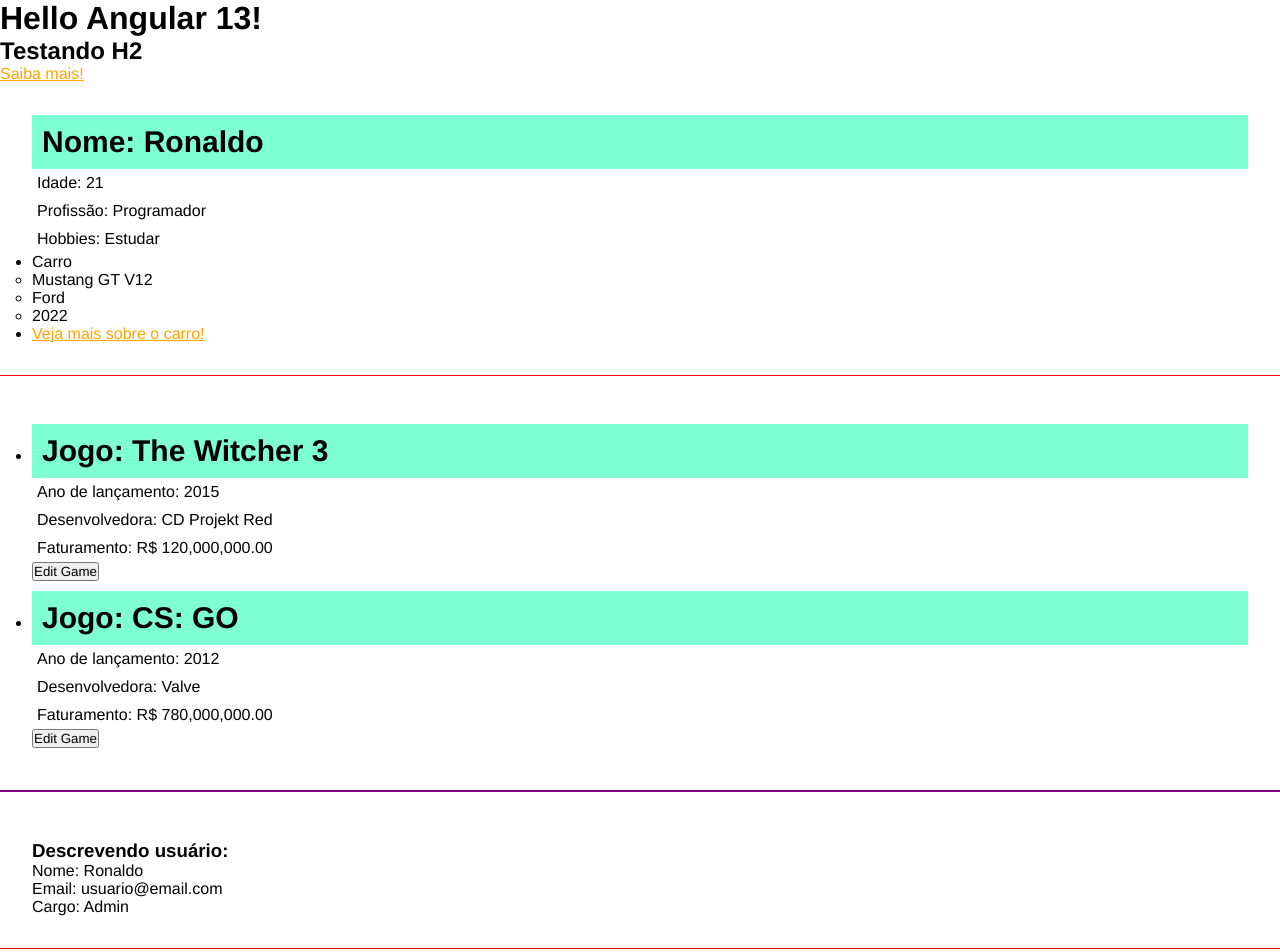
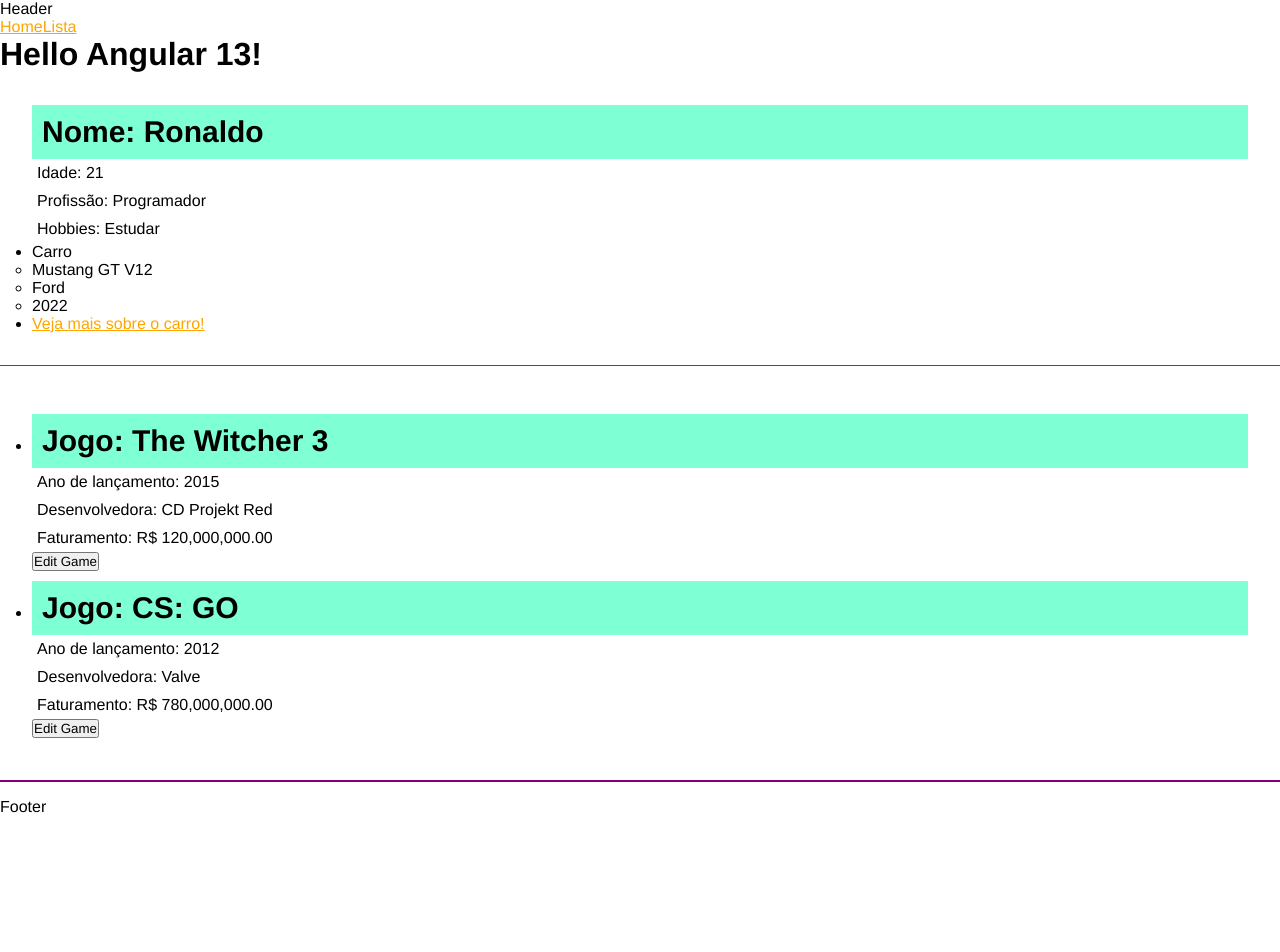
Before and after one commit to ronaldovctor/Angular13-MatheusBattist, an Angular app: page / in a window 1280 px wide. Shown: the top 952 px of the page. Built offline with nearby package versions, Linux system fonts and the light colour scheme.

Commit message:
Angular router

```diff
--- a/src/app/app.component.html
+++ b/src/app/app.component.html
@@ -1,5 +1,12 @@
+<p>Header</p>
+<nav>
+   <a routerLink="/">Home</a>
+   <a routerLink="list">Lista</a>
+</nav>
 <h1>Hello Angular 13!</h1>
-<h2>Testando H2</h2>
+<router-outlet></router-outlet>
+<p>Footer</p>
+<!-- <h2>Testando H2</h2>
 <a href="#">Saiba mais!</a>
 <app-first-component></app-first-component>
 <app-parent-data [name]="userName" [userData]="userData"></app-parent-data>
@@ -9,4 +16,4 @@
 <app-emitter></app-emitter>
 <app-list-render></app-list-render>
 <app-pipes></app-pipes>
-<app-two-way-binding></app-two-way-binding>
+<app-two-way-binding></app-two-way-binding> -->
--- a/src/app/app.module.ts
+++ b/src/app/app.module.ts
@@ -13,6 +13,7 @@
 import { PipesComponent } from './components/pipes/pipes.component';
 import { TwoWayBindingComponent } from './components/two-way-binding/two-way-binding.component';
 import { FormsModule } from '@angular/forms';
+import { AppRoutingModule } from './app-routing.module';
 
 @NgModule({
   declarations: [
@@ -30,7 +31,8 @@
   ],
   imports: [
     BrowserModule,
-    FormsModule
+    FormsModule,
+    AppRoutingModule
   ],
   providers: [],
   bootstrap: [AppComponent]
```
Also changed, not shown: src/app/app-routing.module.ts (added, +16 -0 lines).
